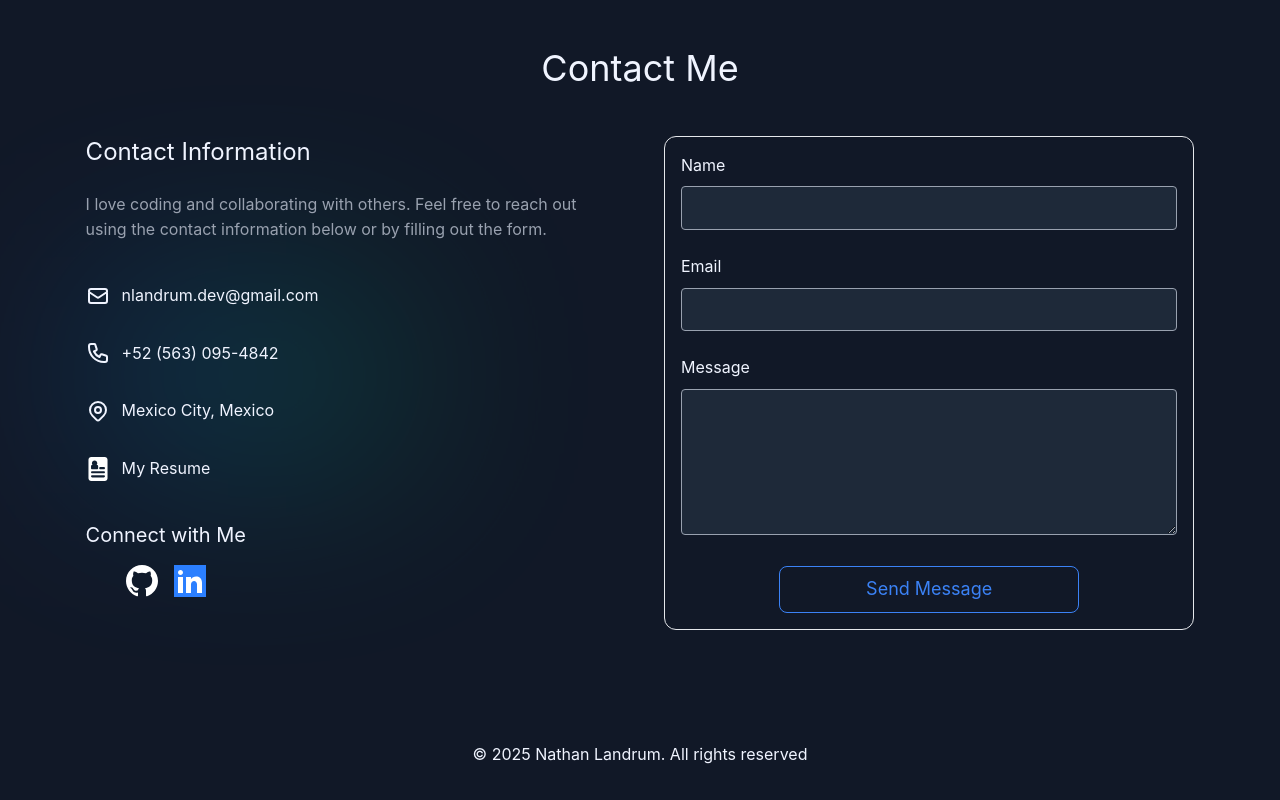
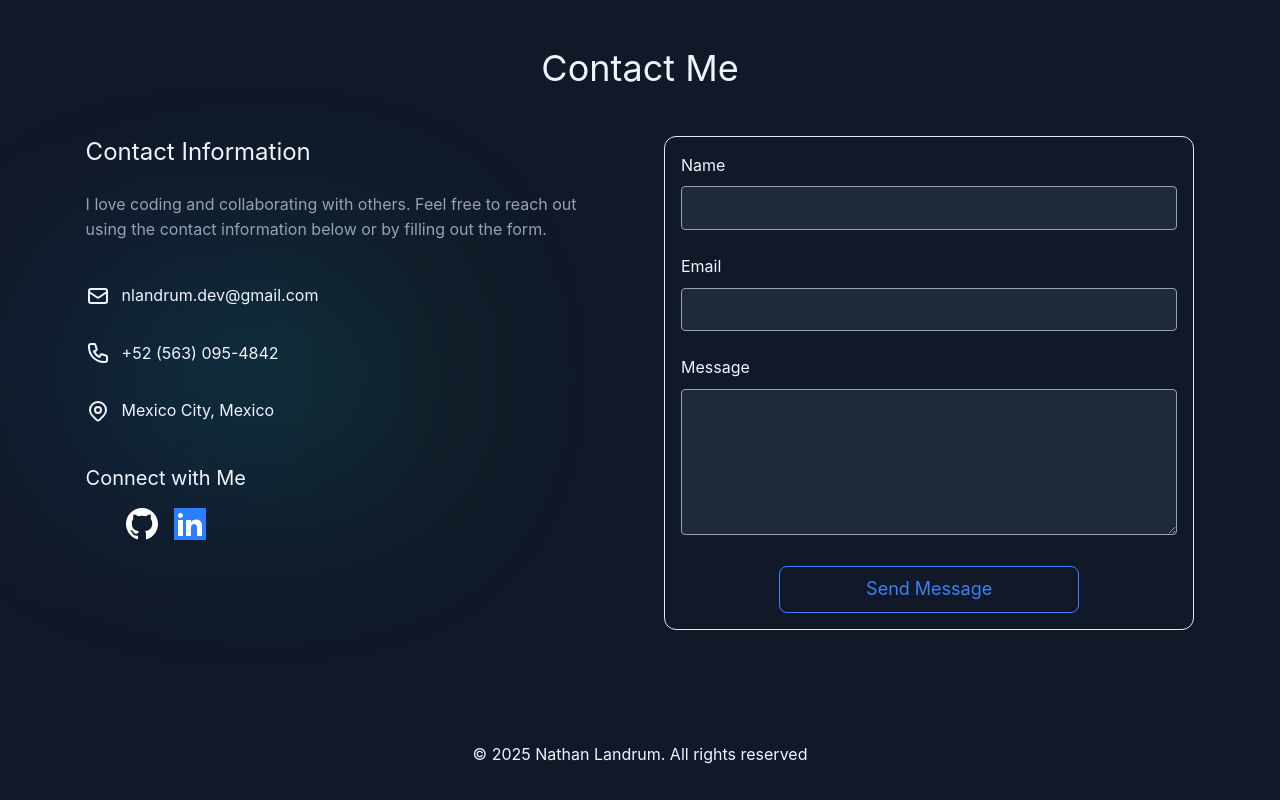
Before and after one commit to natelandrum/portfolio, a Nuxt app: page /about in a window 1280 px wide. Shown: the part 1608-2408 px from the top of the page. Built offline with nearby package versions, Linux system fonts and the light colour scheme.

Commit message:
Remove word resume download

```diff
--- a/components/Contact.vue
+++ b/components/Contact.vue
@@ -132,12 +132,7 @@
                 <span class="inline-block">{{ t('contact.myLocation') }}</span>
               </div>
             </div>
-            <div class="flex items-start">
-              <a href="/Nathan Landrum resume.docx" download class="flex items-center hover:scale-110 transition-transform cursor-pointer py-2">
-                <CVIcon class="mr-3 w-6 h-6 invert flex-shrink-0" />
-                <span class="inline-block">{{ t('contact.myCV') }}</span>
-              </a>
-            </div>
+
           </div>
 
           <div class="mt-8 w-fit flex flex-col items-center">
```
Also changed, not shown: 1 other file (tests, documents, lock files or other folders).
